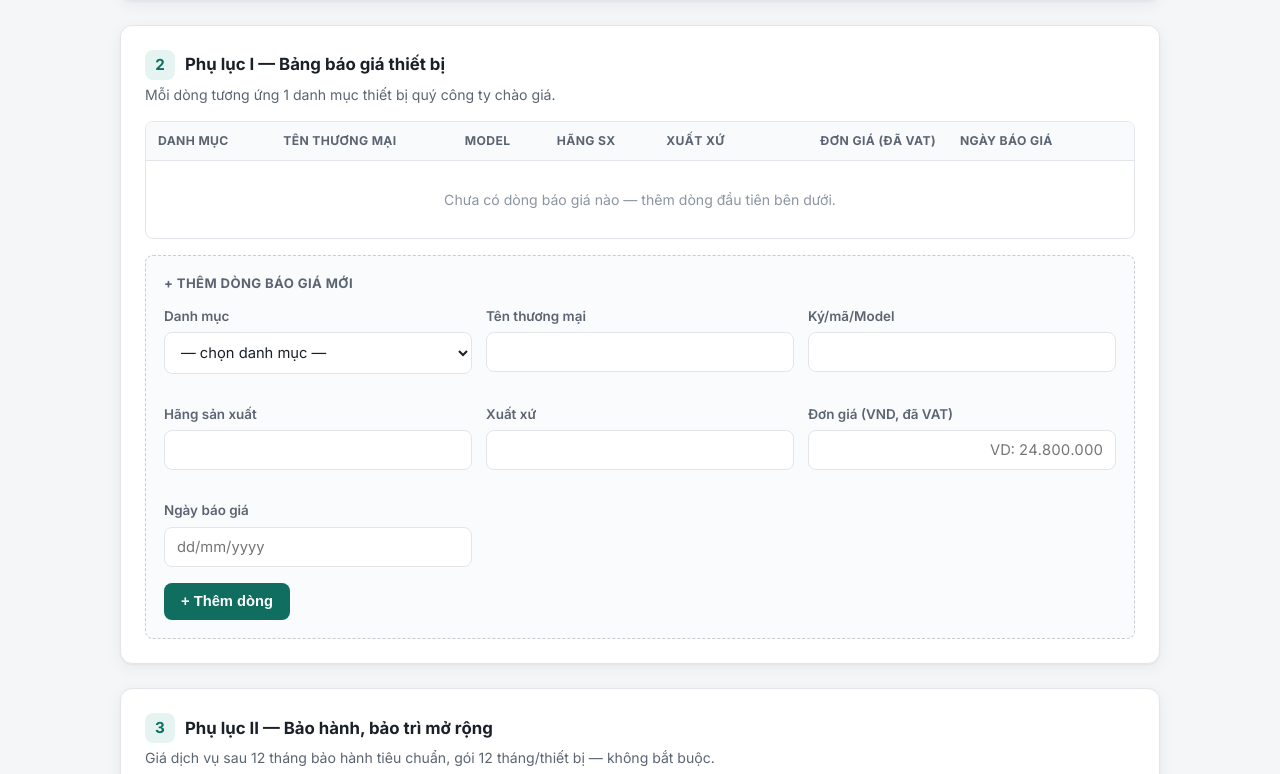
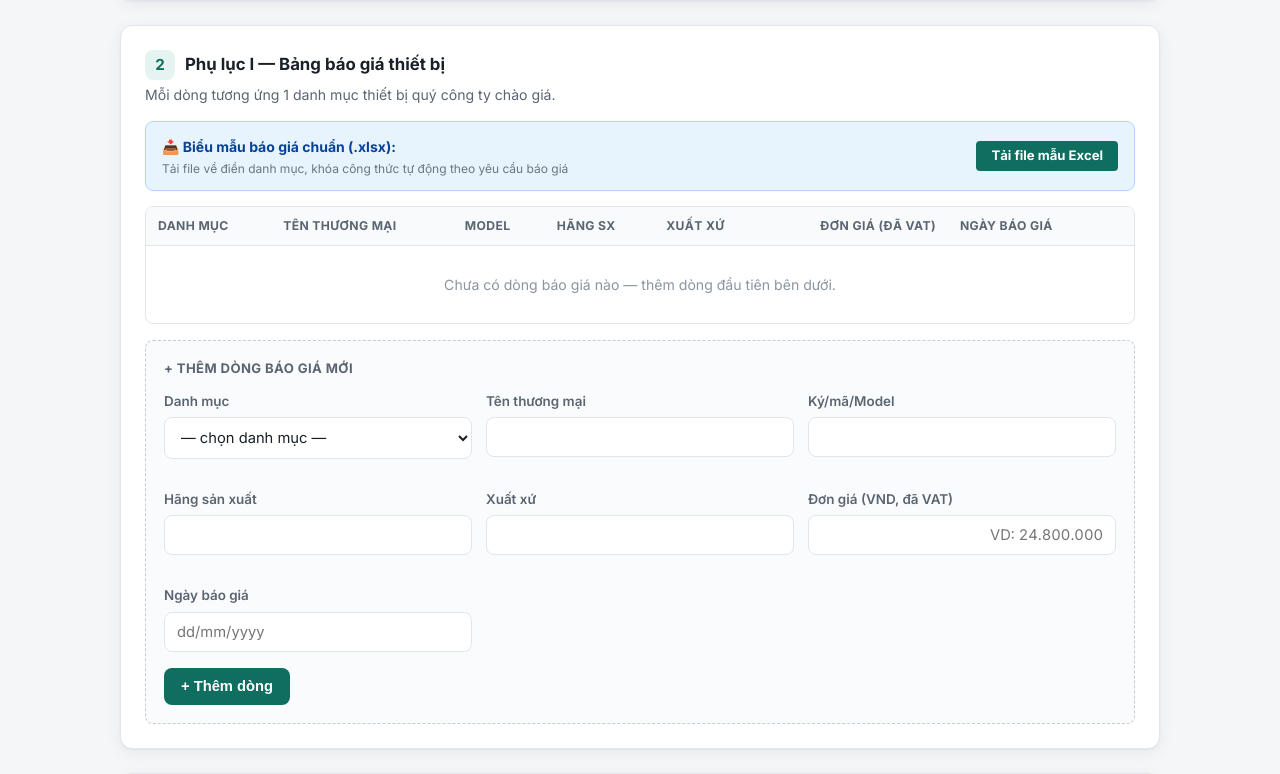
Before and after one commit to phanhoangduc232-collab/B-o-gi-TBYT, a Flask app: template templates/form.html in a window 1280 px wide. Shown: the part 669-1443 px from the top of the page. Run offline with Flask 3, Linux system fonts and the light colour scheme; the template is opened without the code that fills it, so the values that code supplies are empty.

Commit message:
Update form.html

```diff
--- a/templates/form.html
+++ b/templates/form.html
@@ -51,6 +51,15 @@
     </div>
   </div>
 
+  <div style="margin: 15px 0; padding: 12px 16px; background: #e8f4fd; border: 1px solid #b6d4fe; border-radius: 8px; display: flex; align-items: center; justify-content: space-between; flex-wrap: wrap; gap: 10px;">
+    <div>
+      <b style="color: #084298; font-size: 14px;">📥 Biểu mẫu báo giá chuẩn (.xlsx):</b>
+      <div style="font-size: 12px; color: #6c757d; margin-top: 2px;">Tải file về điền danh mục, khóa công thức tự động theo yêu cầu báo giá</div>
+    </div>
+    <a href="{{ url_for('static', filename='mau_bao_gia.xlsx') }}" download class="btn btn-sm btn-primary" style="text-decoration: none; padding: 6px 14px; font-weight: bold; border-radius: 4px;">
+      Tải file mẫu Excel
+    </a>
+  </div>
   <div class="table-wrap">
     <table>
       <thead><tr>
```
